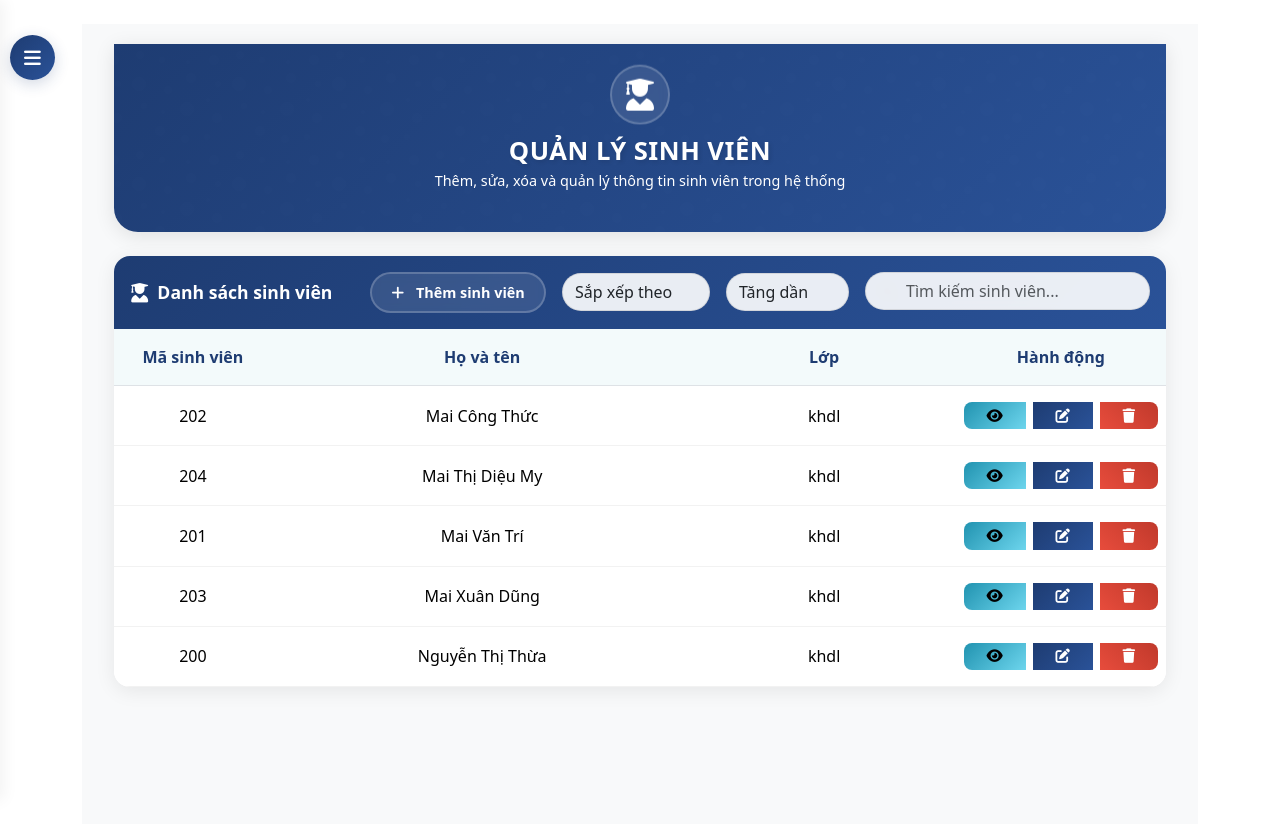
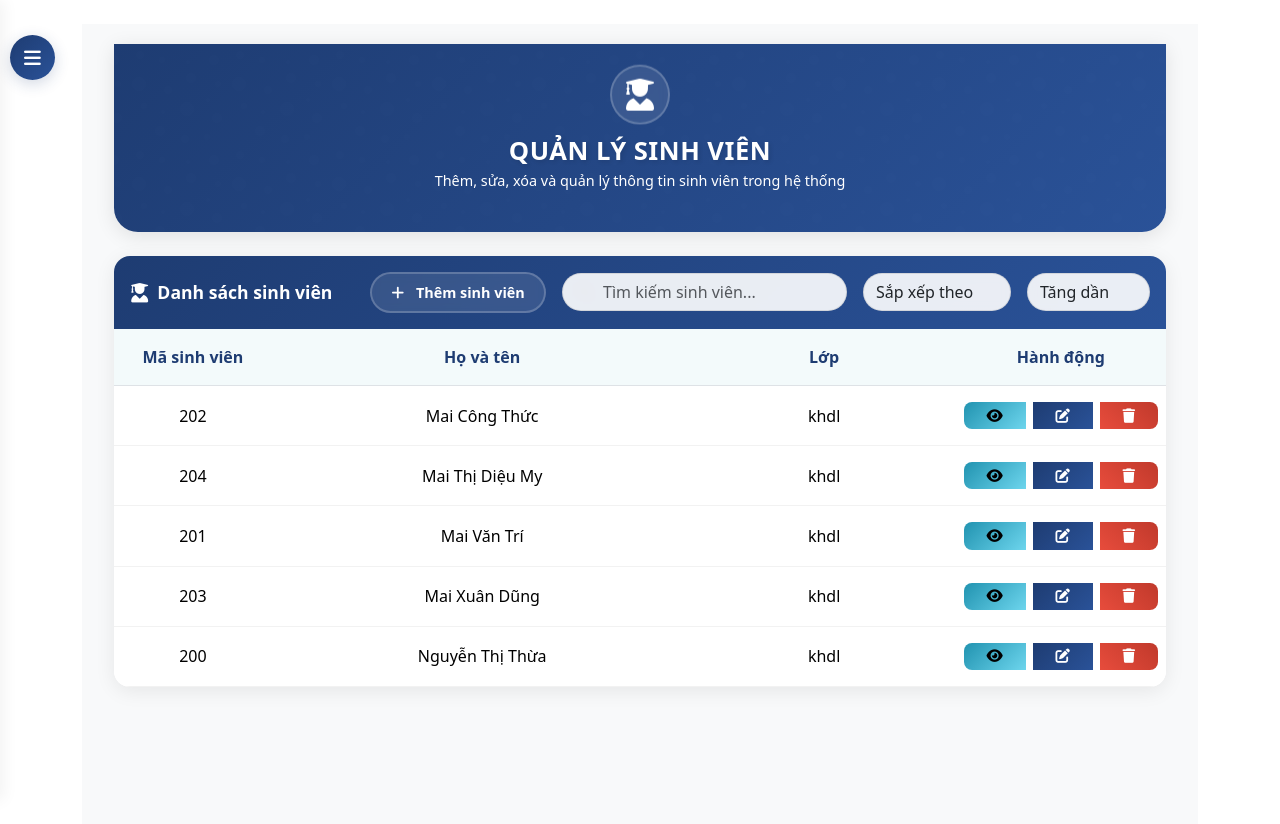
Before and after one commit to MaiThiDieuMy/ADP, a Django app: page /dashboard/students/ in a window 1280 px wide. Run offline with Django 4.2, Linux system fonts and the light colour scheme; a user stored in the database is signed in; data comes from the database, SQL or seed files in the repository.

Commit message:
Chỉnh sửa khoảng cách giữa các trường của danh sách sinh viên

```diff
--- a/templates/core/admin/student_list.html
+++ b/templates/core/admin/student_list.html
@@ -632,7 +632,11 @@
                         <i class="fas fa-plus"></i>
                         Thêm sinh viên
                     </a>
-                    <form method="get" class="d-flex gap-3">
+                    <form method="get" class="d-flex gap-3 align-items-center">
+                        <div class="search-box">
+                            <i class="fas fa-search"></i>
+                            <input type="text" name="search" class="form-control" placeholder="Tìm kiếm sinh viên..." value="{{ search_query }}">
+                        </div>
                         <div class="filter-box">
                             <select name="sort_by" class="form-select" onchange="updateSort(this)">
                                 <option value="">Sắp xếp theo</option>
@@ -645,10 +649,6 @@
                                 <option value="asc" {% if sort_direction == 'asc' %}selected{% endif %}>Tăng dần</option>
                                 <option value="desc" {% if sort_direction == 'desc' %}selected{% endif %}>Giảm dần</option>
                             </select>
-                        </div>
-                        <div class="search-box">
-                            <i class="fas fa-search"></i>
-                            <input type="text" name="search" class="form-control" placeholder="Tìm kiếm sinh viên..." value="{{ search_query }}">
                         </div>
                     </form>
                 </div>
```
